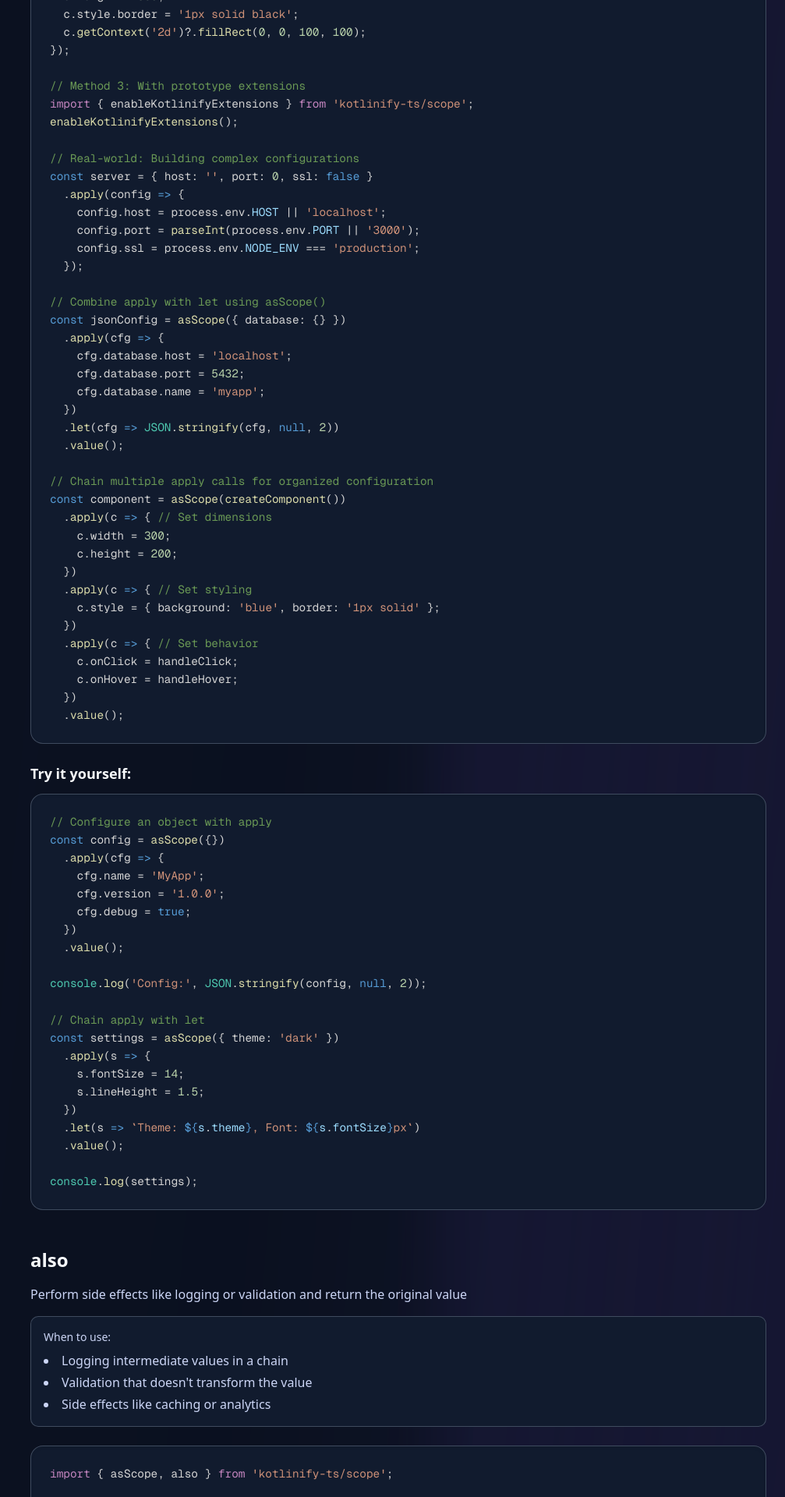
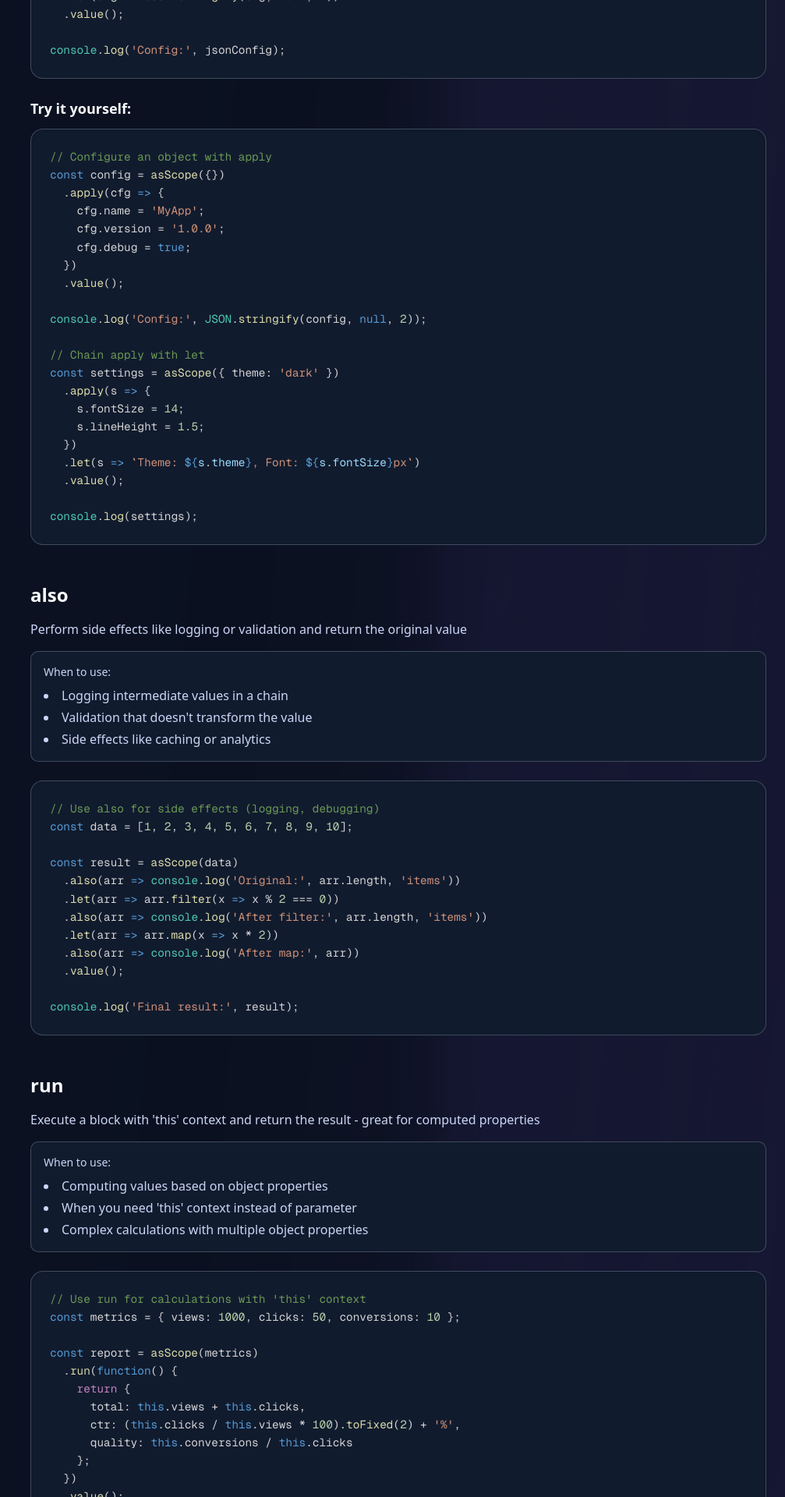
Before and after one commit to maxzillabong/kotlinify-ts, a Next.js app in the folder demo/: page /kotlinify-ts/docs/scope-functions in a window 1280 px wide. Shown: the part 5200-7120 px from the top of the page at 78% size, without its empty margins (273-1280 px from the left). Built offline with nearby package versions, Linux system fonts and the light colour scheme.

Commit message:
Make more scope function examples executable
Converted main example CodeBlocks to be executable:
- apply: Object configuration and chaining
- also: Side effects and logging
- run: Calculations with 'this' context

All examples now have console.log output and Run buttons

```diff
--- a/demo/app/docs/scope-functions/page.tsx
+++ b/demo/app/docs/scope-functions/page.tsx
@@ -249,14 +249,8 @@ console.log('Result:', result);`}
             </div>
 
             <CodeBlock
-              code={`import { asScope, apply } from 'kotlinify-ts/scope';
-
-// Method 1: Use asScope() for chaining
+              code={`// Use asScope() for chaining
 const user = asScope({})
-  .apply(u => {
-    u.id = generateId();
-    u.createdAt = new Date();
-  })
   .apply(u => {
     u.name = 'John Doe';
     u.email = 'john@example.com';
@@ -267,27 +261,9 @@ const user = asScope({})
   })
   .value();
 
-// Method 2: Use standalone function
-const canvas = apply(document.createElement('canvas'), c => {
-  c.width = 800;
-  c.height = 600;
-  c.style.border = '1px solid black';
-  c.getContext('2d')?.fillRect(0, 0, 100, 100);
-});
+console.log('User:', user);
 
-// Method 3: With prototype extensions
-import { enableKotlinifyExtensions } from 'kotlinify-ts/scope';
-enableKotlinifyExtensions();
-
-// Real-world: Building complex configurations
-const server = { host: '', port: 0, ssl: false }
-  .apply(config => {
-    config.host = process.env.HOST || 'localhost';
-    config.port = parseInt(process.env.PORT || '3000');
-    config.ssl = process.env.NODE_ENV === 'production';
-  });
-
-// Combine apply with let using asScope()
+// Combine apply with let
 const jsonConfig = asScope({ database: {} })
   .apply(cfg => {
     cfg.database.host = 'localhost';
@@ -297,21 +273,9 @@ const jsonConfig = asScope({ database: {} })
   .let(cfg => JSON.stringify(cfg, null, 2))
   .value();
 
-// Chain multiple apply calls for organized configuration
-const component = asScope(createComponent())
-  .apply(c => { // Set dimensions
-    c.width = 300;
-    c.height = 200;
-  })
-  .apply(c => { // Set styling
-    c.style = { background: 'blue', border: '1px solid' };
-  })
-  .apply(c => { // Set behavior
-    c.onClick = handleClick;
-    c.onHover = handleHover;
-  })
-  .value();`}
+console.log('Config:', jsonConfig);`}
               language="typescript"
+              executable={true}
             />
 
             <h4 className="text-lg font-semibold text-foreground mt-6 mb-3">Try it yourself:</h4>
@@ -358,52 +322,20 @@ console.log(settings);`}
             </div>
 
             <CodeBlock
-              code={`import { asScope, also } from 'kotlinify-ts/scope';
+              code={`// Use also for side effects (logging, debugging)
+const data = [1, 2, 3, 4, 5, 6, 7, 8, 9, 10];
 
-// Method 1: Use asScope() for chaining
-const result = asScope(computeExpensiveValue())
-  .also(v => console.time('processing'))
-  .let(v => heavyTransformation(v))
-  .also(v => console.timeEnd('processing'))
-  .also(v => cache.set(cacheKey, v))
-  .also(v => metrics.recordComputation(v))
-  .let(v => formatForDisplay(v))
+const result = asScope(data)
+  .also(arr => console.log('Original:', arr.length, 'items'))
+  .let(arr => arr.filter(x => x % 2 === 0))
+  .also(arr => console.log('After filter:', arr.length, 'items'))
+  .let(arr => arr.map(x => x * 2))
+  .also(arr => console.log('After map:', arr))
   .value();
 
-// Method 2: Use standalone function
-const validated = also(generatePassword(), pwd => {
-  if (pwd.length < 12) throw new Error('Password too short');
-  if (!/[A-Z]/.test(pwd)) throw new Error('Must contain uppercase');
-  if (!/[0-9]/.test(pwd)) throw new Error('Must contain number');
-});
-
-// Method 3: With prototype extensions
-import { enableKotlinifyExtensions } from 'kotlinify-ts/scope';
-enableKotlinifyExtensions();
-
-// Validation chain - clean and readable
-const securePassword = generatePassword()
-  .also(pwd => {
-    if (pwd.length < 12) throw new Error('Password too short');
-  })
-  .also(pwd => {
-    if (!/[A-Z]/.test(pwd)) throw new Error('Must contain uppercase');
-  })
-  .also(pwd => {
-    if (!/[0-9]/.test(pwd)) throw new Error('Must contain number');
-  })
-  .also(pwd => auditLog.record('password_generated'));
-
-// Real-world: Track data through processing pipeline
-const processedData = asScope(fetchData(url))
-  .also(data => console.log('[DEBUG] Fetched:', data.length, 'items'))
-  .also(data => analytics.track('data_fetched', { count: data.length }))
-  .let(data => data.filter(item => item.active))
-  .also(filtered => console.log('[DEBUG] After filter:', filtered.length))
-  .let(data => data.map(transform))
-  .also(final => metrics.record('pipeline_complete', final))
-  .value();`}
+console.log('Final result:', result);`}
               language="typescript"
+              executable={true}
             />
           </div>
         </DocsSection>
@@ -423,10 +355,10 @@ const processedData = asScope(fetchData(url))
             </div>
 
             <CodeBlock
-              code={`import { asScope, run } from 'kotlinify-ts/scope';
+              code={`// Use run for calculations with 'this' context
+const metrics = { views: 1000, clicks: 50, conversions: 10 };
 
-// Method 1: Use asScope() for chaining
-const report = asScope(getUserMetrics())
+const report = asScope(metrics)
   .run(function() {
     return {
       total: this.views + this.clicks,
@@ -434,29 +366,25 @@ const report = asScope(getUserMetrics())
       quality: this.conversions / this.clicks
     };
   })
-  .let(metrics => formatReport(metrics))
   .value();
 
-// Method 2: Use standalone function
-const area = run({ width: 10, height: 20 }, function() {
-  return this.width * this.height;
-});
+console.log('Report:', report);
 
-// Method 3: With prototype extensions
-import { enableKotlinifyExtensions } from 'kotlinify-ts/scope';
-enableKotlinifyExtensions();
+// Calculate area with run
+const dimensions = { width: 10, height: 20 };
+const area = asScope(dimensions)
+  .run(function() {
+    return this.width * this.height;
+  })
+  .value();
 
-// Building and configuring DOM elements
-const element = document.createElement('div')
-  .run(function() {
-    this.innerHTML = '<h1>Title</h1><p>Content</p>';
-    this.className = 'card';
-    this.style.padding = '20px';
-    return this;
-  })
-  .also(el => document.body.appendChild(el));
+console.log('Area:', area);`}
+              language="typescript"
+              executable={true}
+            />
 
-// Real-world: Complex calculations with context
+            <CodeBlock
+              code={`// Real-world: Complex calculations with context
 const summary = asScope(fetchUserStats(userId))
   .run(function() {
     const total = this.posts + this.comments + this.likes;
```
